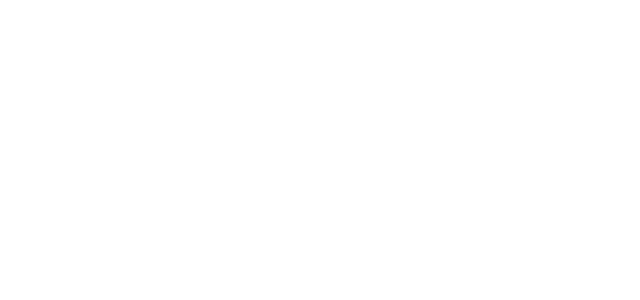
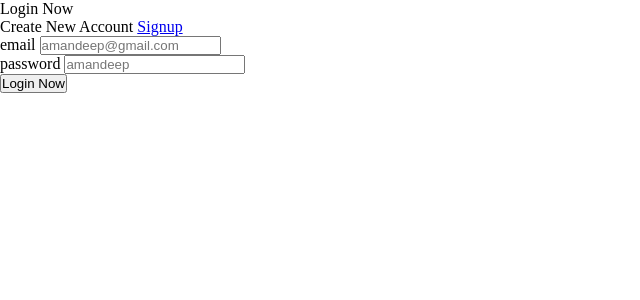
Before and after one commit to sarb001/Blog-Nest, a React (Vite) app in the folder frontend/: page /signin in a window 1280 px wide. Before the commit this address had no page. Shown: the top 300 px of the page, without its empty margins (0-640 px from the left). Built offline with nearby package versions, Linux system fonts and the light colour scheme.

Commit message:
signup|sigin -ui designed

```diff
--- a/frontend/package.json
+++ b/frontend/package.json
@@ -10,6 +10,7 @@
     "preview": "vite preview"
   },
   "dependencies": {
+    "axios": "^1.7.2",
     "common-types-users": "^0.0.1",
     "react": "^18.2.0",
     "react-dom": "^18.2.0",
--- a/frontend/src/App.tsx
+++ b/frontend/src/App.tsx
@@ -12,7 +12,7 @@
          <Routes>
            <Route path="/" element = {<Home />}>  </Route>
            <Route path="/signup" element = {<Signup />}>  </Route>
-           <Route path="/sigin" element = {<SignIn />}>  </Route>
+           <Route path="/signin" element = {<SignIn />}>  </Route>
          </Routes>
       </BrowserRouter>
       </>
--- a/frontend/src/components/SignIn.tsx
+++ b/frontend/src/components/SignIn.tsx
@@ -1,12 +1,80 @@
+
+import { ChangeEvent, ReactElement, useState } from 'react';
+import  { Link } from 'react-router-dom' ;
+import { SignInValidation  } from 'common-types-users' ;
+
 
 const SignIn = () => {
+
+    const [postinputs,setpostinputs] = useState<SignInValidation>({
+        email : '',
+        password : ''
+    })
+
+    const loginhandler = () => {
+        console.log("inside login");
+        console.log('==',postinputs.email,postinputs.password);
+    }
+
+
   return (
     <>
-        <div>
-            <h3> SignIn  </h3>
-        </div>
+     <div>
+          <div>  Login Now </div>
+          <div>
+                <span> Create New Account  </span>
+                <Link to = "/signup"> Signup  </Link>
+          </div>
+
+          <div>
+              <div>
+                 <LabelInputs label = "email" placeholder = "amandeep@gmail.com"
+                 value = {postinputs.email}  onChange = {(e) => {
+                    setpostinputs(c => ({
+                        ...c,
+                        email :e.target.value
+                    }))
+                }}  />
+              </div>
+
+             <div>
+                <LabelInputs label = "password" placeholder = "amandeep"
+                value = {postinputs.password} onChange = {(e) => {
+                    setpostinputs(c => ({
+                        ...c,
+                        password :e.target.value
+                    }))
+                }}  />
+             </div>
+
+          </div>
+
+            <div>
+                <button onClick={loginhandler}> Login Now </button>
+            </div>
+
+     </div>
     </>
   )
 }
 
+type Label = {
+    label : string ,
+    placeholder : string,
+    value : string,
+    onChange : (e:ChangeEvent<HTMLInputElement>) => void;
+}
+
+const  LabelInputs = ({label, placeholder ,value , onChange} : Label) => {
+    return (
+        <>
+         <label> {label} </label>
+         <input type = "text" placeholder = {placeholder}  value = {value}
+         onChange = {onChange}  />
+        </>
+    )
+}
+
+
+
 export default SignIn
--- a/frontend/src/components/Signup.tsx
+++ b/frontend/src/components/Signup.tsx
@@ -10,18 +10,26 @@
         password : ''
     })
 
+    const signuphandler = () => {
+        console.log("inside");
+        console.log('==',postinputs.name,postinputs.email,postinputs.password);
+
+    }
+
   return (
-    <>
-     <div>
+    <div style = {{margin:'5%',width:'30%'}}>
+     <div style = {{display:'flex' ,flexDirection:'column',justifyContent:'space-between',padding:'14% 6%' ,backgroundColor:'lightgrey' , alignItems:'center' }}>
+
           <div> Create an Account  </div>
-          <div>
+
+          <div style = {{marginTop:'1%'}}>
                 <span> Already have an Account? </span>
                 <Link to = "/signin"> Login  </Link>
           </div>
 
-          <div>
+          <div style = {{marginTop:'2%'}}>
 
-              <div>
+              <div style = {{margin:'2% 0%'}}>
                 <LabelInputs  label = "name" placeholder = "Amandeep singh"
                 value = {postinputs.name} onChange = {(e) => {
                     setpostinputs({
@@ -31,7 +39,7 @@
                 }}   />
               </div>
 
-              <div>
+              <div style = {{margin:'2% 0%'}}>
                  <LabelInputs label = "email" placeholder = "amandeep@gmail.com"
                  value = {postinputs.email}  onChange = {(e) => {
                     setpostinputs(c => ({
@@ -41,7 +49,7 @@
                 }}  />
               </div>
 
-             <div>
+             <div style = {{margin:'2% 0%'}}>
                 <LabelInputs label = "password" placeholder = "amandeep"
                 value = {postinputs.password} onChange = {(e) => {
                     setpostinputs(c => ({
@@ -53,8 +61,12 @@
 
           </div>
 
+          <div style = {{marginTop:'3%'}}>
+                <button style = {{padding:'3% 1%'}} onClick={signuphandler}> Create Account  </button>
+          </div>
+
      </div>
-    </>
+    </div>
   )
 }
 
```
Also changed, not shown: 1 other file (tests, documents, lock files or other folders).
